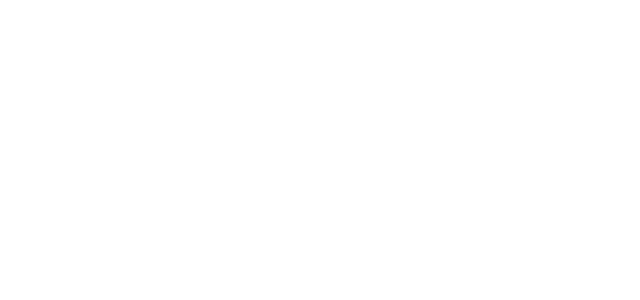
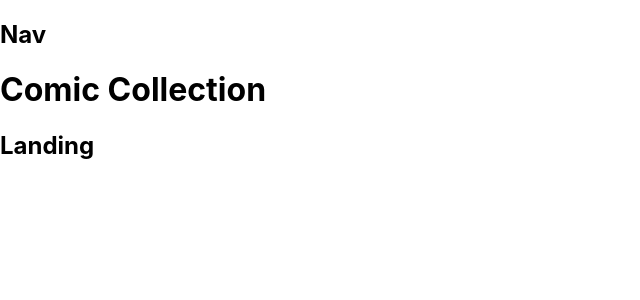
Before and after one commit to jdoliverr/comic-collector, a React (Create React App) app: page / in a window 1280 px wide. Shown: the top 300 px of the page, without its empty margins (0-640 px from the left). Built offline with nearby package versions, Linux system fonts and the light colour scheme.

Commit message:
router setup

```diff
--- a/package.json
+++ b/package.json
@@ -8,6 +8,7 @@
     "@testing-library/user-event": "^7.2.1",
     "react": "^16.13.1",
     "react-dom": "^16.13.1",
+    "react-router-dom": "^5.2.0",
     "react-scripts": "3.4.1"
   },
   "scripts": {
--- a/src/App.js
+++ b/src/App.js
@@ -1,11 +1,34 @@
 import React from 'react';
+import { Route } from 'react-router-dom';
+import Nav from './nav/Nav';
+import landing from './landing/landing';
+import home from './home/home';
+import login from './login/login';
+import collection from './collection/collection';
+import wishlist from './wishlist/wishlist';
 
-function App() {
-  return (
-    <main className='App'>
+class App extends React.Component {
 
-    </main>
-  );
+
+  render() {
+    return (
+      <div>
+        <Nav/>
+        <header>
+          <h1>Comic Collection</h1>
+        </header>
+        <main className='App'>
+            <Route exact path='/' component={landing}/>
+            <Route path='/home' component={home}/>
+            <Route path='/login' component={login}/>
+            <Route path='/collection' compnent={collection}/>
+            <Route path='/wishlist' component={wishlist}/>
+        </main>
+      </div>
+
+    );
+  };
+
 }
 
 export default App;
--- /dev/null
+++ b/src/collection/collection.js
@@ -0,0 +1,12 @@
+import React from 'react';
+
+function collection(props) {
+    console.log('collection');
+    return (
+        <div>
+            <h2>Collection</h2>
+        </div>
+    )
+};
+
+export default collection;
--- /dev/null
+++ b/src/home/home.js
@@ -0,0 +1,12 @@
+import React from 'react';
+
+function home(props) {
+    console.log('home');
+    return (
+        <div>
+            <h2>home</h2>
+        </div>
+    )
+};
+
+export default home;
--- a/src/index.js
+++ b/src/index.js
@@ -1,6 +1,13 @@
 import React from 'react';
 import ReactDOM from 'react-dom';
+import { BrowserRouter } from 'react-router-dom'
 import App from './App';
 import './index.css';
 
-ReactDOM.render(<App />, document.getElementById('root'));
+ReactDOM.render(
+    <BrowserRouter>
+        <App />
+    </BrowserRouter>
+    ,
+    document.getElementById('root')
+);
--- /dev/null
+++ b/src/landing/landing.js
@@ -0,0 +1,12 @@
+import React from 'react';
+
+function landing(props) {
+    console.log('landing');
+    return (
+        <div>
+            <h2>Landing</h2>
+        </div>
+    )
+};
+
+export default landing;
--- /dev/null
+++ b/src/login/login.js
@@ -0,0 +1,12 @@
+import React from 'react';
+
+function login(props) {
+    console.log('login');
+    return (
+        <div>
+            <h2>Login</h2>
+        </div>
+    )
+};
+
+export default login;
--- /dev/null
+++ b/src/nav/Nav.js
@@ -0,0 +1,12 @@
+import React from 'react';
+
+function Nav(props) {
+    console.log('nav');
+    return (
+        <div>
+            <h2>Nav</h2>
+        </div>
+    )
+};
+
+export default Nav;
--- /dev/null
+++ b/src/wishlist/wishlist.js
@@ -0,0 +1,12 @@
+import React from 'react';
+
+function wishlist(props) {
+    console.log('wishlist');
+    return (
+        <div>
+            <h2>Wishlist</h2>
+        </div>
+    )
+};
+
+export default wishlist;
```
Also changed, not shown: 1 other file (tests, documents, lock files or other folders).
